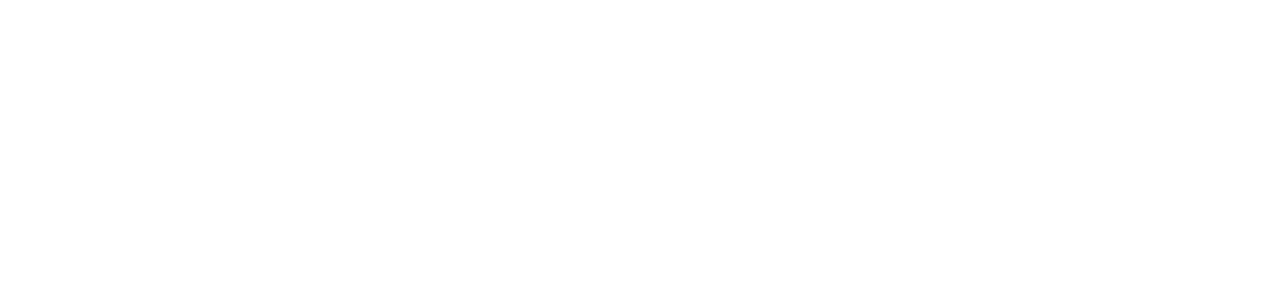
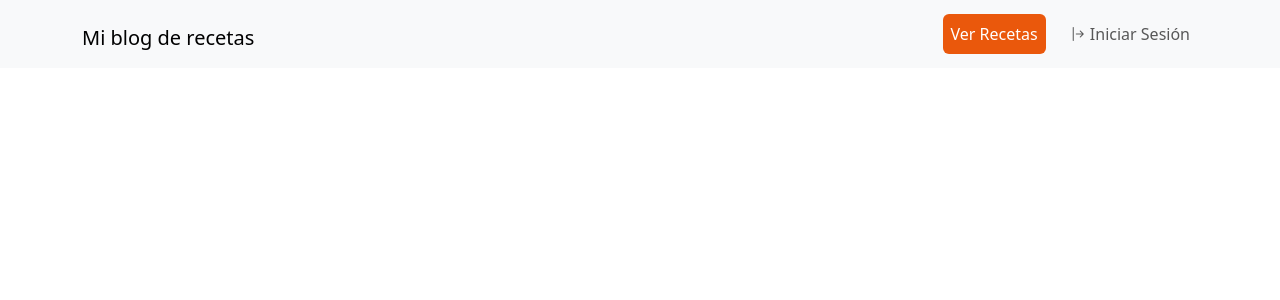
Before and after one commit to julianDev94/blogRecetas, a React (Vite) app: page / in a window 1280 px wide. Shown: the top 300 px of the page. Built offline with nearby package versions, Linux system fonts and the light colour scheme.

Commit message:
agrego el maquetado de menu. Agrego unos iconos para el navbarBrand y para el iniciar sesion. Ademass agrego un colora orange para el icono y el button mismo

```diff
--- a/src/App.css
+++ b/src/App.css
@@ -0,0 +1,11 @@
+
+
+
+.colorEstilo{
+  color: #ea580c;
+}
+
+.buttonMenu{
+
+  background: #ea580c;
+}
--- a/src/App.jsx
+++ b/src/App.jsx
@@ -1,10 +1,13 @@
+import '../node_modules/bootstrap/dist/css/bootstrap.min.css'
+import '../node_modules/bootstrap-icons/font/bootstrap-icons.min.css'
+import Menu from './components/common/Menu'
 import './App.css'
 
 function App() {
 
   return (
     <>
-
+      <Menu></Menu>
     </>
   )
 }
--- /dev/null
+++ b/src/components/common/Menu.jsx
@@ -0,0 +1,20 @@
+import { Container, Nav, Navbar } from "react-bootstrap";
+
+const Menu = () => {
+  return (
+    <Navbar expand="lg" bg="light" data-bs-theme="light">
+      <Container>
+        <Navbar.Brand href="#home"><i className="bi bi-fork-knife fs-3 colorEstilo"></i> Mi blog de recetas</Navbar.Brand>
+        <Navbar.Toggle aria-controls="basic-navbar-nav" />
+        <Navbar.Collapse id="basic-navbar-nav">
+          <Nav className="ms-auto">
+            <Nav.Link className="buttonMenu rounded text-white" href="#home">Ver Recetas</Nav.Link>
+            <Nav.Link href="#link"  className="ms-3"><i className="bi bi-arrow-bar-right"></i> Iniciar Sesión</Nav.Link>
+          </Nav>
+        </Navbar.Collapse>
+      </Container>
+    </Navbar>
+  );
+};
+
+export default Menu;
```
